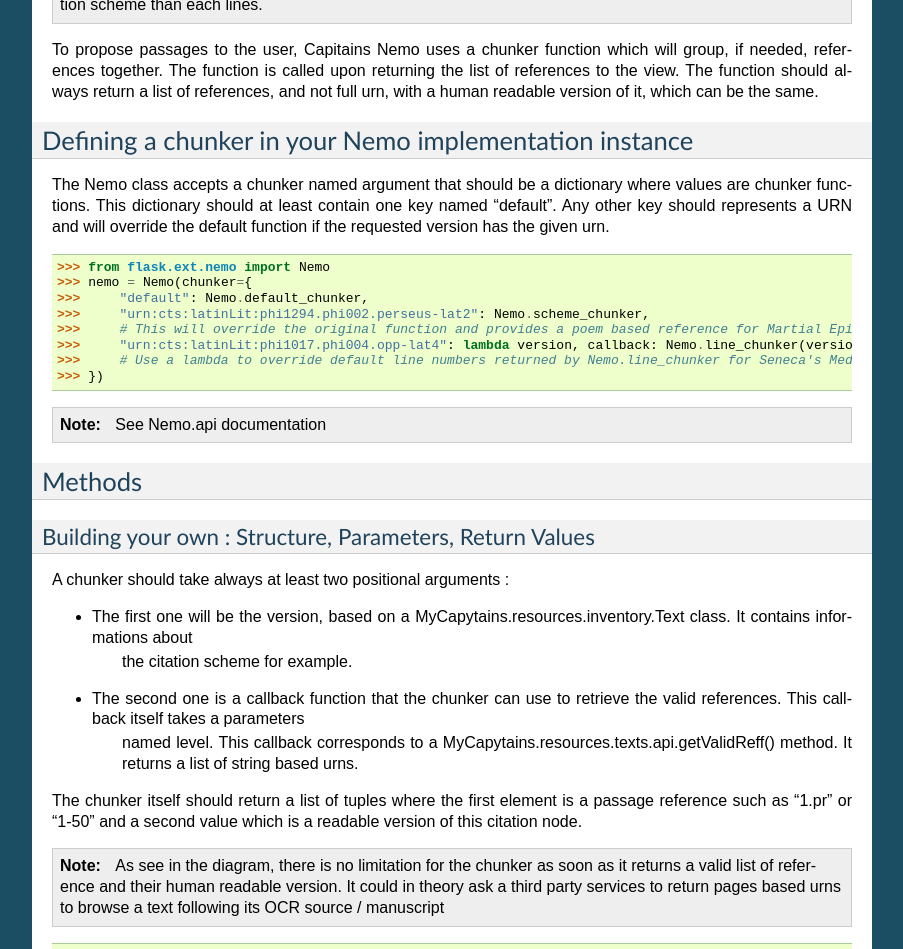
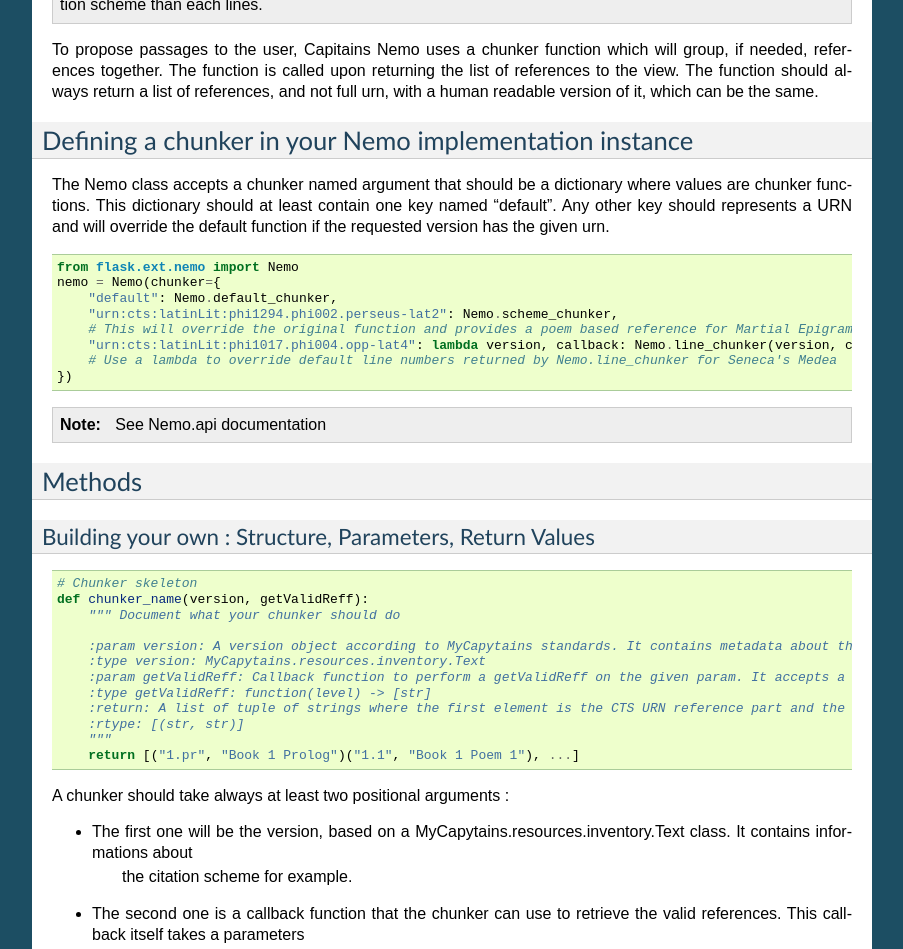
Before and after one commit to Capitains/flask-capitains-nemo, a Sphinx documentation site: the page built from docs/Nemo.chunker.rst, in a window 1280 px wide and 1400 px high, scrolled down 781 px. Shown: the top 949 px of the window, without its empty margins (198-1101 px from the left). Built offline with Sphinx 7.4.7, drawn with Linux system fonts in a browser that asks for light colours; pages that are not in the unit, such as notebooks, are missing from menus.

Commit message:
Examples + User stories

```diff
--- a/docs/Nemo.chunker.rst
+++ b/docs/Nemo.chunker.rst
@@ -1,5 +1,7 @@
 Chunkers
 ========
+
+.. _Nemo.chunker::
 
 In the Nemo class, you'll find static methods called chunker, which can be used in the context of
 Nemo().chunker dictionary. Chunker are used to take care of grouping references when a user arrives on
@@ -31,14 +33,16 @@
 This dictionary should at least contain one key named "default". Any other key should represents a URN and will override
 the default function if the requested version has the given urn.
 
->>> from flask.ext.nemo import Nemo
->>> nemo = Nemo(chunker={
->>>     "default": Nemo.default_chunker,
->>>     "urn:cts:latinLit:phi1294.phi002.perseus-lat2": Nemo.scheme_chunker,
->>>     # This will override the original function and provides a poem based reference for Martial Epigrammata in this version
->>>     "urn:cts:latinLit:phi1017.phi004.opp-lat4": lambda version, callback: Nemo.line_chunker(version, callback, lines=50)
->>>     # Use a lambda to override default line numbers returned by Nemo.line_chunker for Seneca's Medea
->>> })
+.. code-block:: python
+
+    from flask.ext.nemo import Nemo
+    nemo = Nemo(chunker={
+        "default": Nemo.default_chunker,
+        "urn:cts:latinLit:phi1294.phi002.perseus-lat2": Nemo.scheme_chunker,
+        # This will override the original function and provides a poem based reference for Martial Epigrammata in this version
+        "urn:cts:latinLit:phi1017.phi004.opp-lat4": lambda version, callback: Nemo.line_chunker(version, callback, lines=50)
+        # Use a lambda to override default line numbers returned by Nemo.line_chunker for Seneca's Medea
+    })
 
 .. note:: See :ref:`Nemo.api` documentation
 
@@ -47,6 +51,24 @@
 
 Building your own : Structure, Parameters, Return Values
 ********************************************************
+
+.. _Nemo.chunker.skeleton::
+
+
+.. code-block:: python
+
+    # Chunker skeleton
+    def chunker_name(version, getValidReff):
+        """ Document what your chunker should do
+
+        :param version: A version object according to MyCapytains standards. It contains metadata about the citation scheme through version.citation
+        :type version: MyCapytains.resources.inventory.Text
+        :param getValidReff: Callback function to perform a getValidReff on the given param. It accepts a single parameter named "level" and returns a list of URNs
+        :type getValidReff: function(level) -> [str]
+        :return: A list of tuple of strings where the first element is the CTS URN reference part and the second a human readable version of it
+        :rtype: [(str, str)]
+        """
+        return [("1.pr", "Book 1 Prolog")("1.1", "Book 1 Poem 1"), ...]
 
 A chunker should take always at least two positional arguments :
 
@@ -63,12 +85,14 @@
     a text following its OCR source / manuscript
 
 
->>> # Example of chunker for the Satura of Juvenal
->>> def satura_chunker(version, getValidReff):
->>>     reffs = [urn.split(":")[-1] for urn in getValidReff(level=2)]
->>>     # Satura scheme contains three level (book, poem, lines) but only the Satura number is sequential
->>>     # So as human readable, we give only the second member of the reference body
->>>     return [(reff, "Satura {0}".format(reff.split(".")[-1])) for reff in reffs]1
+.. code-block:: python
+
+    # Example of chunker for the Satura of Juvenal
+    def satura_chunker(version, getValidReff):
+        reffs = [urn.split(":")[-1] for urn in getValidReff(level=2)]
+        # Satura scheme contains three level (book, poem, lines) but only the Satura number is sequential
+        # So as human readable, we give only the second member of the reference body
+        return [(reff, "Satura {0}".format(reff.split(".")[-1])) for reff in reffs]1
 
 Available chunkers
 ******************
--- a/docs/index.rst
+++ b/docs/index.rst
@@ -9,13 +9,11 @@
 .. include:: ../README.rst
 
 .. toctree::
-   :maxdepth: 4
+   :maxdepth: 2
 
-   Nemo.api
    Nemo.examples
    Nemo.contributing
    Nemo.templating
    Nemo.chunker
    LXML
-
-                                                     -
+   Nemo.api
```
Also changed, not shown: docs/Nemo.examples.rst (+41 -8 lines).
